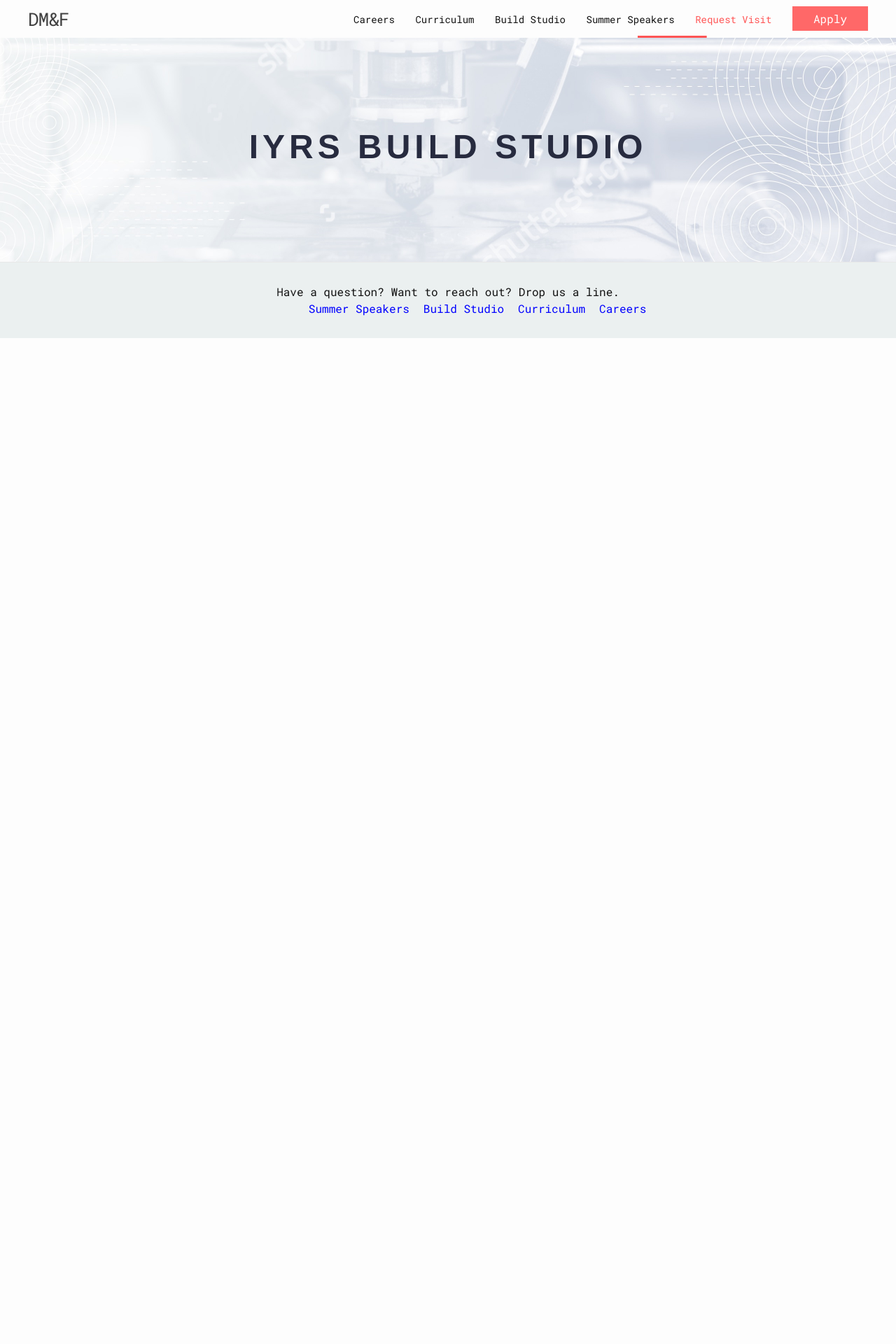
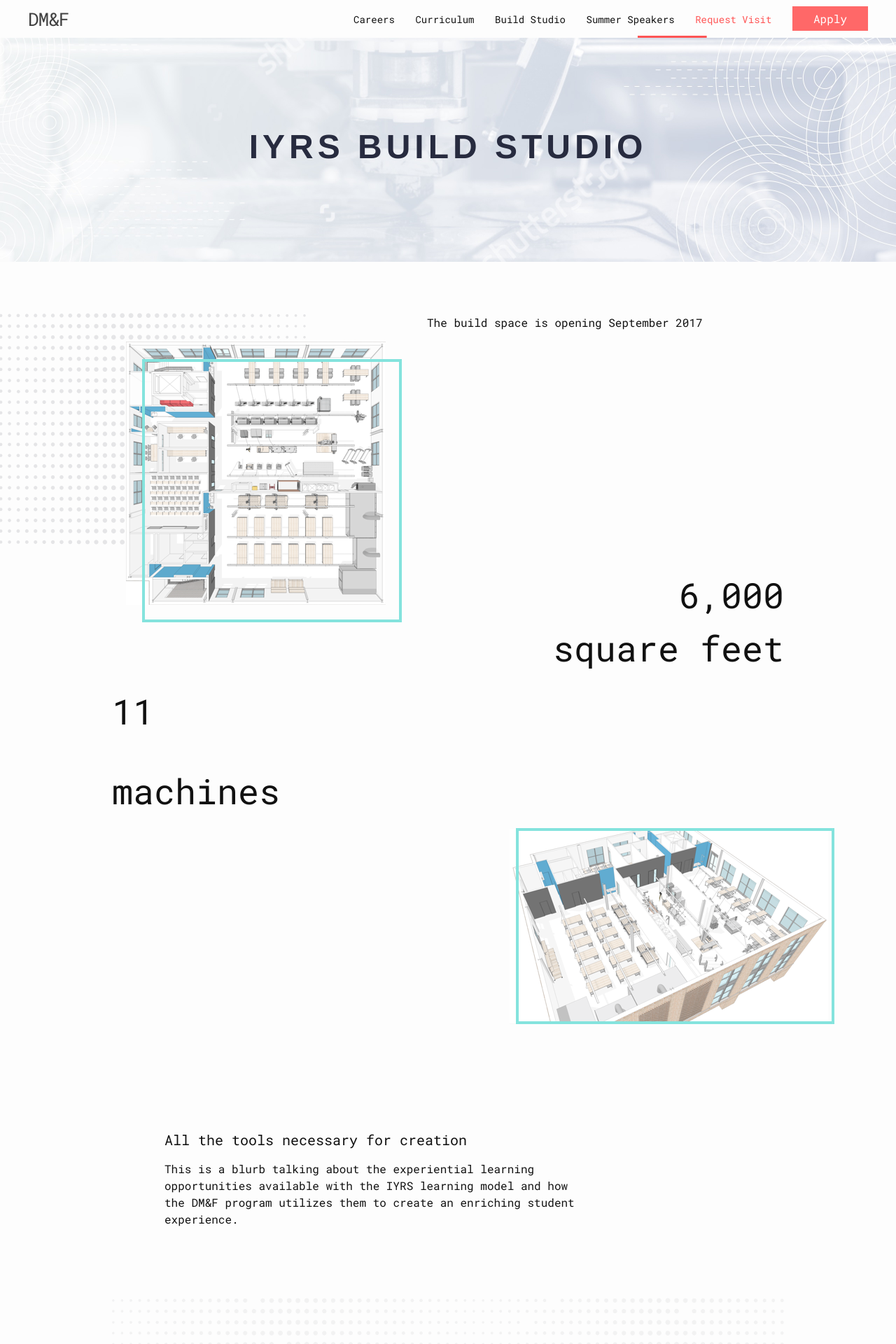
Before and after one commit to jplus-co/iyrs-microsite, a Jekyll site: the page built from studio.md, in a window 1280 px wide. Shown: the top 1920 px of the page at 70% size. Built offline with Jekyll 4.4.1, drawn with Linux system fonts in a browser that asks for light colours; before the commit the page ends 900 px from its top, so only the background shows below that; some of the changed text lies outside the part shown.

Commit message:
first pass at build-studio, top image section is not finished, had issues with it

```diff
--- a/_sass/minima/studio.sass
+++ b/_sass/minima/studio.sass
@@ -0,0 +1,216 @@
+//square feet section
+.square-feet-section
+	+grid-media($desktop)
+		margin-top: 75px
+
+.dot-bg
+	+grid-media($desktop)
+		width: 512px
+		height: 331px
+		z-index: -1
+		margin-top: -580px
+		position: relative
+		+grid-shift(-3)
+
+.square-feet-img
+	+grid-media($desktop)
+		+grid-column(6)
+		+grid-shift(7)
+		width: 455px
+		height: 280px
+
+.square-feet-rectangle
+	+grid-media($desktop)
+		+grid-shift(1.3)
+
+.build-space-opening-date
+	+grid-media($desktop)
+		margin-left: 450px
+
+.square-feet-title
+	+grid-media($desktop)
+
+
+.square-feet-title__size
+	+grid-media($desktop)
+		text-align: right
+		+font-face($h1-family, $h1-weight, 50px)
+		margin-top: -100px
+
+
+.square-feet-title__bg::after
+	position: relative
+	background-color: $yellow
+	height: 35px
+	width: 35px
+	z-index: -1
+	transform: translate(-11px, -2px)
+	+grid-media($desktop)
+		position: aboslute
+		height: 45px
+		width: 45px
+		z-index: -1
+		transform: translate(-12px, -2px)
+
+
+
+//machines section
+.machines-section
+	+grid-media($desktop)
+
+.machines-img
+	+grid-media($desktop)
+		+grid-column(6)
+		width: 371px
+		height: 376px
+
+.machines-rectangle
+	+grid-media($desktop)
+		+grid-column(6)
+		+grid-shift(-4.7)
+		margin-top: 25px
+		width: 371px
+		height: 376px
+
+
+.machines-title
+	+grid-media($desktop)
+		+grid-media($desktop)
+		+font-face($h1-family, $h1-weight, 50px)
+
+		text-align: left
+	.machines-title::after
+		background-color: $yellow
+		height: 35px
+		width: 35px
+		z-index: -1
+		transform: translate(-11px, -2px)
+		+grid-media($desktop)
+			height: 45px
+			width: 45px
+			z-index: -1
+			transform: translate(-12px, -2px)
+
+
+//tools creation
+.tools-for-creation
+	+grid-media($desktop)
+		+grid-shift(-1)
+		max-width: 600px
+		margin-top: 150px
+
+.tools-for-creation__title
+	+grid-media($desktop)
+		+font-face($h3-family, $h3-weight, 20px)
+
+.machine-options-section
+	+grid-media($desktop)
+		margin-top: 100px
+
+.large_dot_bg
+	+grid-media($desktop)
+		width: 100%
+
+
+//Laser Cutter Image
+.laser-cutter
+	+grid-media($desktop)
+		+grid-column(3)
+		+grid-push(1)
+		margin-top: -200px
+
+.laser-cutter__outline
+	+grid-media($desktop)
+		width: 130px
+		margin-left: -143px
+		margin-top: -5px
+
+.laser-cutter__fill
+	+grid-media($desktop)
+		width: 130px
+
+.laser-cutter__title
+	+grid-media($desktop)
+		margin-top: 10px
+
+
+//CNC Image
+.CNC
+	+grid-media($desktop)
+		+grid-column(3)
+		+grid-push(5)
+		margin-top: -200px
+
+.CNC__outline
+	+grid-media($desktop)
+		width: 130px
+		margin-left: -143px
+		margin-top: -5px
+
+.CNC__fill
+	+grid-media($desktop)
+		width: 130px
+
+.CNC__title
+	+grid-media($desktop)
+		margin-top: 10px
+
+//3D Printer Image
+.ThreeD-printer
+	+grid-media($desktop)
+		+grid-column(3)
+		+grid-push(9)
+		margin-top: -200px
+
+.ThreeD-printer__outline
+	+grid-media($desktop)
+		width: 130px
+		margin-left: -143px
+		margin-top: -5px
+
+.ThreeD-printer__fill
+	+grid-media($desktop)
+		width: 130px
+
+.ThreeD-printer__title
+	+grid-media($desktop)
+		margin-top: 10px
+
+//Software List
+.software-list
+	+grid-media($desktop)
+		+grid-column(3)
+		+grid-push(1)
+		margin-top: 40px
+		list-style-type: none
+		line-height: 35px
+
+.software-list__title
+	+grid-media($desktop)
+		margin-bottom: 30px
+
+//Machines List
+.machines-list
+	+grid-media($desktop)
+		+grid-column(3)
+		+grid-push(1)
+		margin-top: 40px
+		list-style-type: none
+		line-height: 35px
+
+.machines-list__title
+	+grid-media($desktop)
+		margin-bottom: 30px
+
+//Electronics List
+.electronics-list
+	+grid-media($desktop)
+		+grid-column(3)
+		+grid-push(1)
+		margin-top: 40px
+		list-style-type: none
+		line-height: 35px
+
+.electronics-list__title
+	+grid-media($desktop)
+		margin-bottom: 30px
--- a/studio.md
+++ b/studio.md
@@ -4,3 +4,97 @@ title: IYRS Build Studio
 link-name: Build Studio
 permalink: /studio/
 ---
+
+<div class="grid-container square-feet-section">
+	<p class="build-space-opening-date">
+		The build space is opening September 2017
+	</p>
+	<img class="machines-img" src="/img/11_machines.png" />
+	<img class="machines-rectangle" src="/img/Rectangle.png"/>
+	<img class="dot-bg" src="/img/dot-bg.png" />
+
+	<div class="square-feet-title">
+		<h1 class="square-feet-title__size square-feet-title__bg">6,000</h1>
+		<h1 class="square-feet-title__size">square feet</h1>
+	</div>
+</div>
+
+<div class="grid-container machines-section">
+	<h1 class="machines-title">11</h1><br>
+	<h1 class="machines-title">machines</h1>
+	<img class="square-feet-img" src="/img/6000_square_feet.png"/>
+	<img class="square-feet-rectangle" src="/img/Rectangle1.png"/>
+</div>
+
+<div class="grid-container tools-for-creation">
+	<h1 class="tools-for-creation__title">
+		All the tools necessary for creation
+	</h1>
+	<p>
+		 This is a blurb talking about the experiential
+		 learning opportunities available with the IYRS
+		 learning model and how the DM&F program utilizes
+		 them to create an enriching student experience.
+	</p>
+</div>
+
+<div class="grid-container machine-options-section">
+	<img class="large_dot_bg" src="/img/large_dot_bg.png">
+	<div class="grid-container">
+		<div class="laser-cutter">
+			<img class="laser-cutter__fill" src="/img/laser_fill.png" />
+			<img class="laser-cutter__outline" src="/img/laser_outline.png"/>
+			<h4 class="laser-cutter__title">Laser cutters</h4>
+		</div>
+
+		<div class="CNC">
+			<img class="CNC__fill" src="/img/CNC_fill.png" />
+			<img class="CNC__outline" src="/img/CNC_outline.png"/>
+			<h4 class="CNC__title">CNC mills</h4>
+		</div>
+
+		<div class="ThreeD-printer">
+			<img class="ThreeD-printer__fill" src="/img/3D_fill.png" />
+			<img class="ThreeD-printer__outline" src="/img/3D_outline.png"/>
+			<h4 class="ThreeD-printer__title">3D printers</h4>
+		</div>
+	</div>
+</div>
+
+<div class="grid-container">
+	<ul class="software-list">
+		<h1 class="software-list__title">Software</h1>
+		<li>Corel Draw</li>
+		<li>Solidworks</li>
+		<li>Adobe Creative Cloud</li>
+		<li>AutoDesk Fusion 360</li>
+		<li>Arduino</li>
+		<li>Vcarve Pro</li>
+		<li>AutoDeskt AutoCad</li>
+		<li>AutoDesk Inventor Professional</li>
+		<li>Sketchup</li>
+		<li>Roland Studio</li>
+	</ul>
+
+	<ul class="machines-list">
+		<h1 class="machines-list__title">Machines</h1>
+		<li>Stratasys Fortus 250mc</li>
+		<li>Stratasys Fortus 400mc</li>
+		<li>SERIES 1 PRO 3D Printer</li>
+		<li>3D Systems ProJet 460 3D Printer</li>
+		<li>Creaform high res color scanner</li>
+		<li>FromLabs Form 1+ 3D Printer</li>
+		<li>Mark Two Carbon Fiber 3D Printer</li>
+		<li>Rostock MAX Delta style printer</li>
+		<li>Centroform Vacuum Forming Machine</li>
+		<li>Laser Cutter 36X24 Pro LF</li>
+		<li>Stratasys Objet Pro 30</li>
+	</ul>
+
+	<ul class="electronics-list">
+		<h1 class="electronics-list__title">Software</h1>
+		<li>Arduino Kits</li>
+		<li>Desktop Computers</li>
+		<li>Laptop Computers</li>
+	</ul>
+</div>
```
Also changed, not shown: img/11_machines.png (added), img/3D_fill.png (added), img/3D_outline.png (added), img/6000_square_feet.png (added), img/CNC_fill.png (added), img/CNC_outline.png (added), img/Rectangle.png (added), img/Rectangle1.png (added), img/dot-bg.png (added), img/large_dot_bg.png (added), img/laser_fill.png (added), img/laser_outline.png (added), 1 other file.
